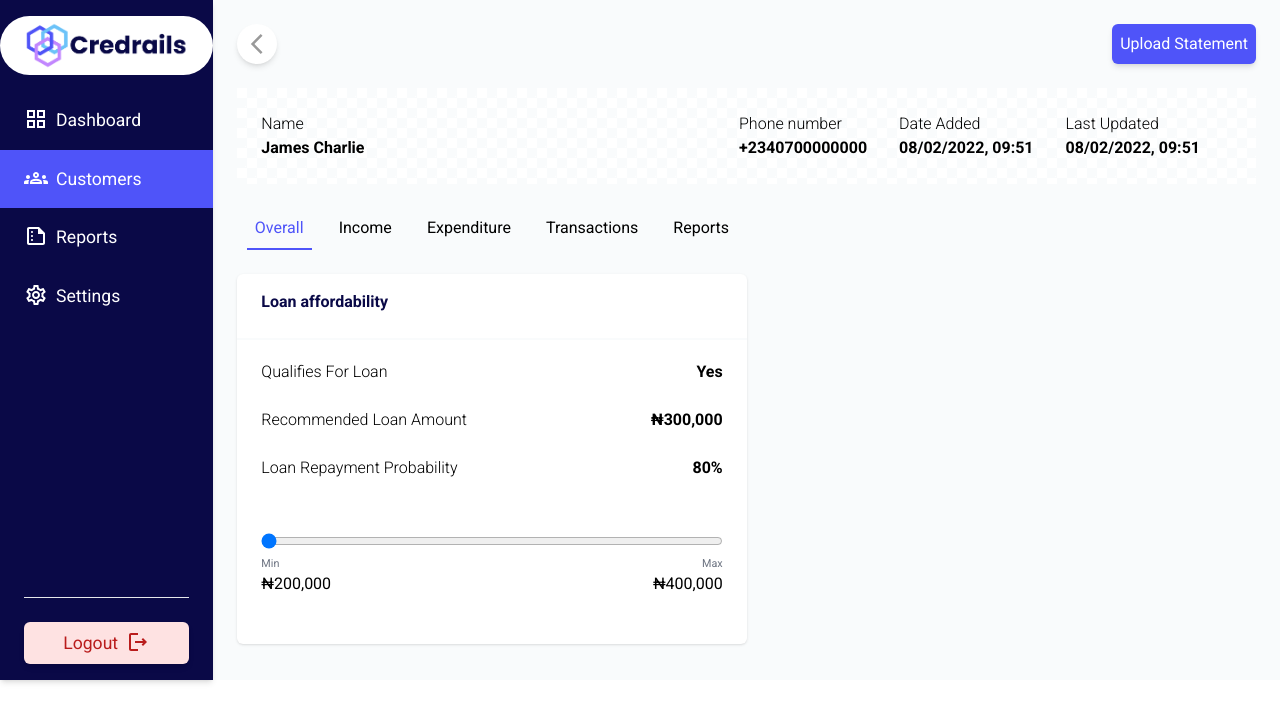
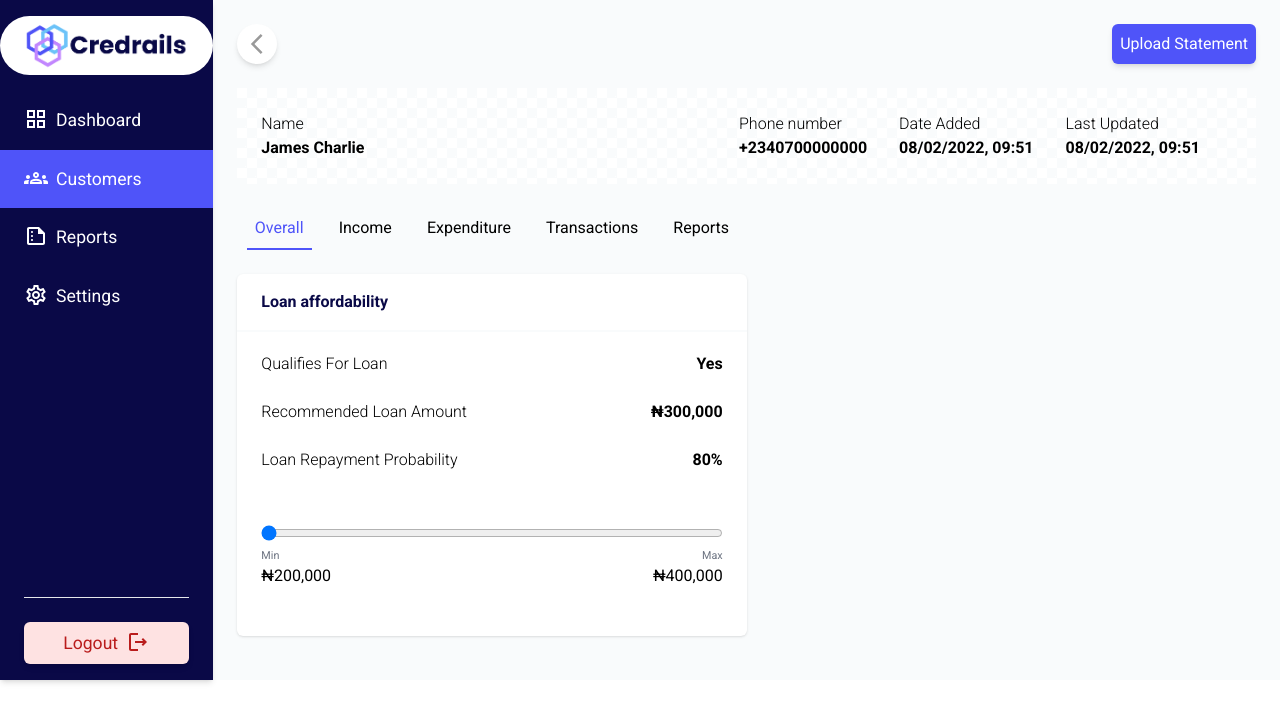
Before and after one commit to d3vkk/credrails, a Vue app: page / in a window 1280 px wide. Shown: the top 722 px of the page. Built offline with nearby package versions, Linux system fonts and the light colour scheme.

Commit message:
refactor(ui): Reduce card title spacing

```diff
--- a/src/layouts/CustomerCard.vue
+++ b/src/layouts/CustomerCard.vue
@@ -1,6 +1,6 @@
 <template>
   <div class="bg-white shadow rounded-md">
-    <div class="card-title font-bold px-6 pb-6 pt-4">{{ cardTitle }}</div>
+    <div class="card-title font-bold px-6 py-4">{{ cardTitle }}</div>
     <ul class="card-body px-6 pt-2 pb-12">
       <li
         class="py-3 flex flex-row justify-between"
```
